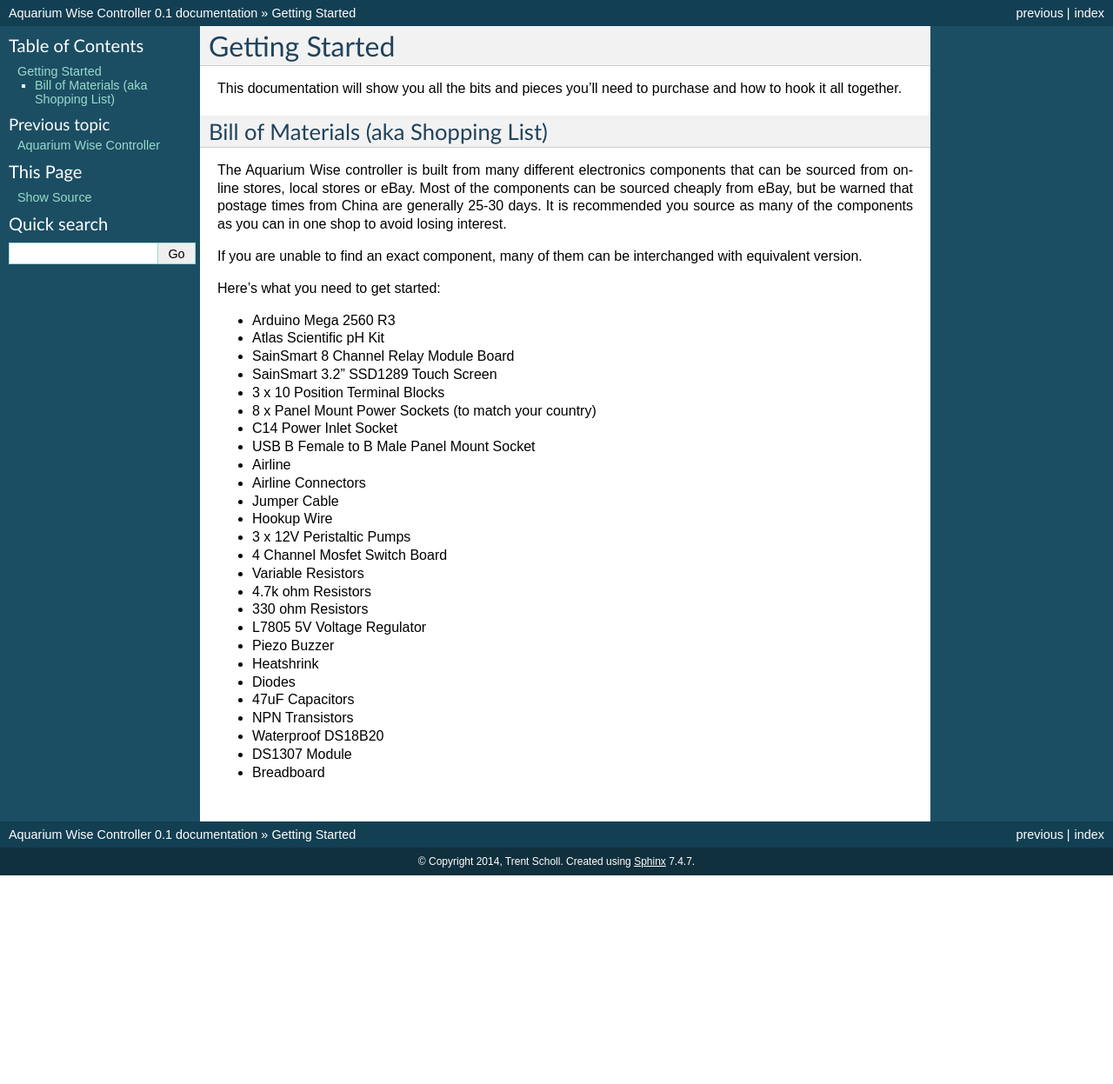
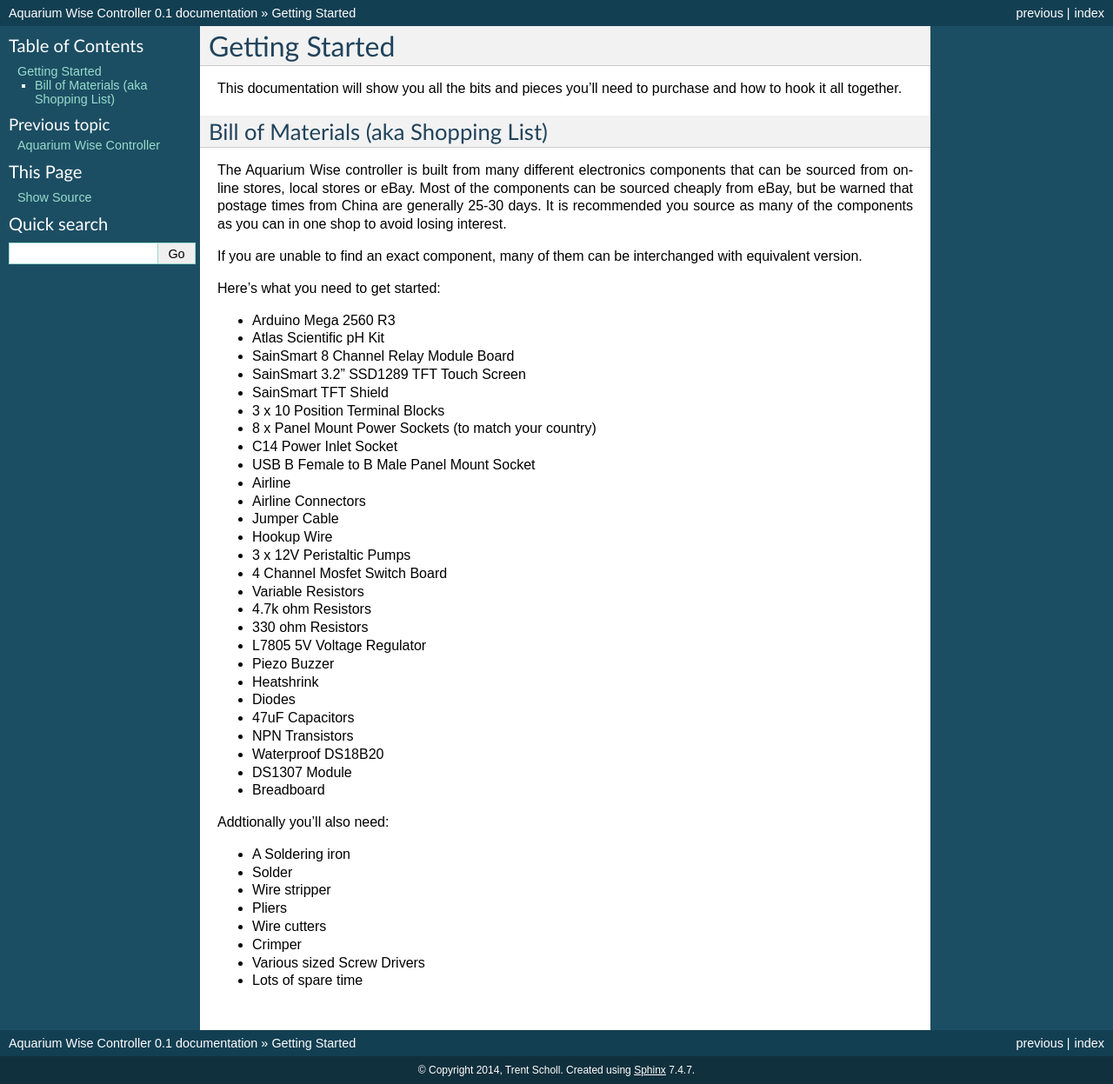
Before and after one commit to TrentScholl/aquarium-wise-controller, a Sphinx documentation site: the page built from docs/getting_started.rst, in a window 1280 px wide. Shown: the whole page at 87% size. Built offline with Sphinx 7.4.7, drawn with Linux system fonts in a browser that asks for light colours; before the commit the page ends 1007 px from its top, so only the background shows below that.

Commit message:
Updating docs

```diff
--- a/docs/getting_started.rst
+++ b/docs/getting_started.rst
@@ -15,7 +15,8 @@
 * Arduino Mega 2560 R3
 * Atlas Scientific pH Kit
 * SainSmart 8 Channel Relay Module Board
-* SainSmart 3.2" SSD1289 Touch Screen
+* SainSmart 3.2" SSD1289 TFT Touch Screen
+* SainSmart TFT Shield
 * 3 x 10 Position Terminal Blocks
 * 8 x Panel Mount Power Sockets (to match your country)
 * C14 Power Inlet Socket
@@ -38,3 +39,14 @@
 * Waterproof DS18B20
 * DS1307 Module
 * Breadboard
+
+Addtionally you'll also need:
+
+* A Soldering iron
+* Solder
+* Wire stripper
+* Pliers
+* Wire cutters
+* Crimper
+* Various sized Screw Drivers
+* Lots of spare time
```
Also changed, not shown: docs/hardware.rst (added, +8 -0 lines), docs/img/ArduinoMega2560_R3_Back_450px.jpg (added), docs/img/ArduinoMega2560_R3_Front_450px.jpg (added).
